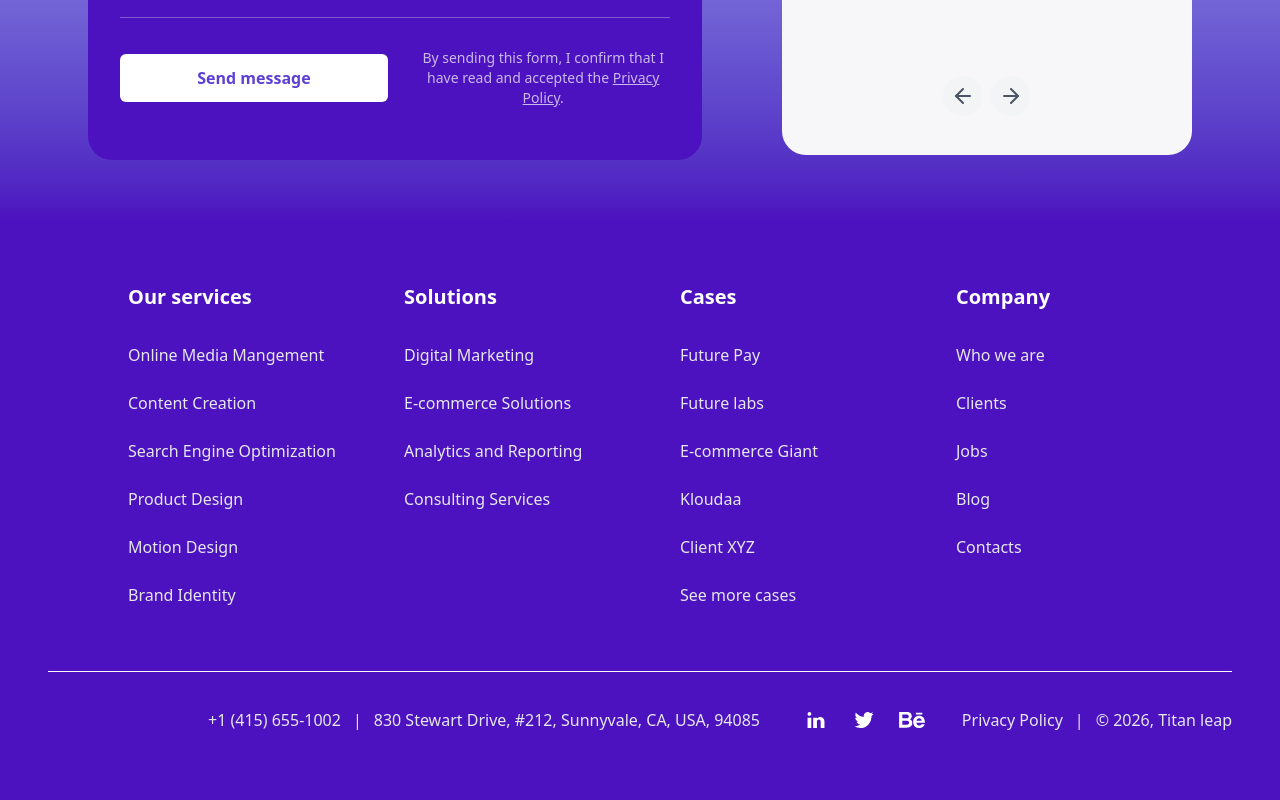
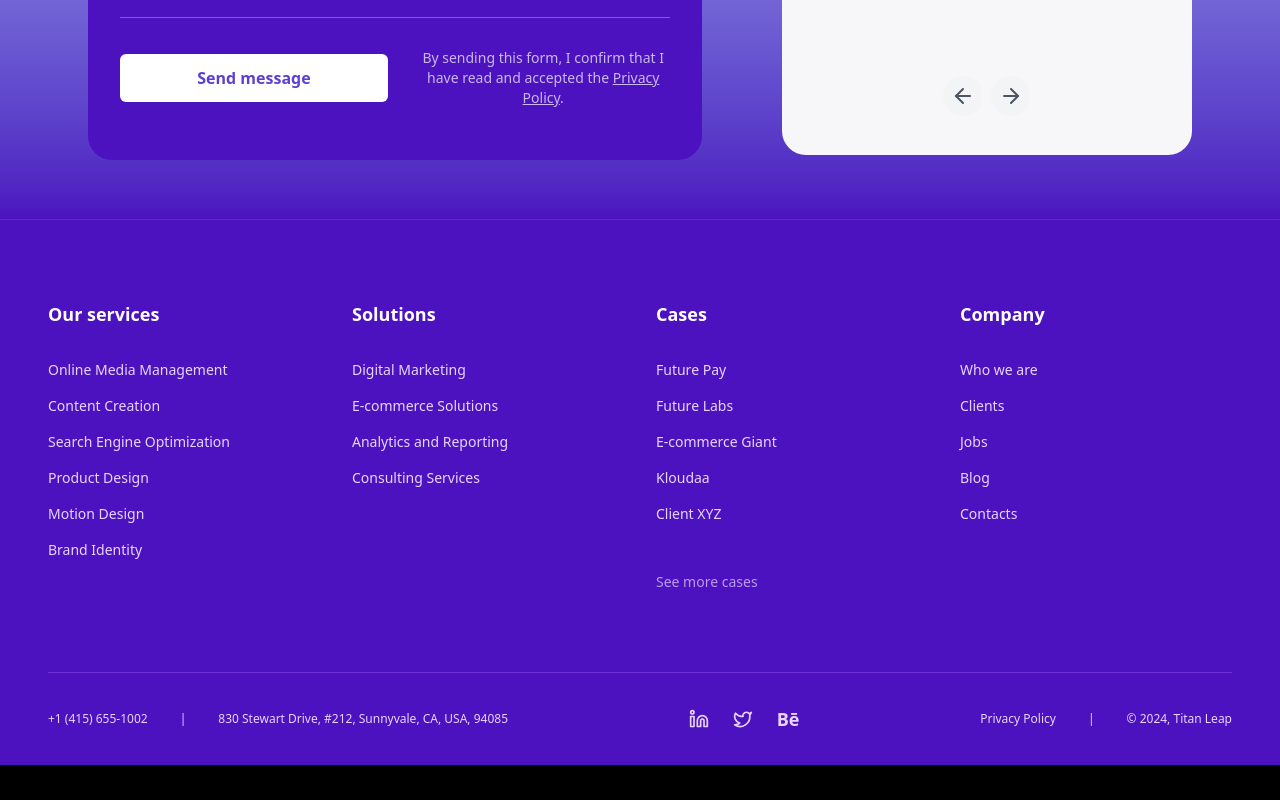
Before and after one commit to Femi-Benjamin/Titan-leap, a React (Vite) app: page / in a window 1280 px wide. Shown: the part 5525-6325 px from the top of the page. After the commit the page ends 6290 px from the top, so only its background shows below. Built offline with nearby package versions, Linux system fonts and the light colour scheme.

Commit message:
footer update

```diff
--- a/src/Layouts/Footer.tsx
+++ b/src/Layouts/Footer.tsx
@@ -1,62 +1,42 @@
-import Linkedin from "../assets/Linkedin.svg";
-import Behance from "../assets/Behance.svg";
-import Twitter from "../assets/Twitter.svg";
+import { Linkedin, Twitter } from "lucide-react"; // Dribbble as replacement for Behance if not available, or use generic
 
 const Footer = () => {
   return (
-    <footer className="bg-[#4C12BF] text-white px-12 py-16">
-      <div className="mx-auto">
-        {/* Main footer content */}
-        <div className="grid grid-cols-2 md:grid-cols-3 xl:grid-cols-4 mb-16 md:pl-20">
-          {/* Our services */}
+    <footer className="w-full bg-[#4C12BF] text-white pt-20 pb-8 px-6 md:px-12 border-t border-purple-500/30">
+      <div className="max-w-7xl mx-auto">
+        {/* Top Section - 4 Columns */}
+        <div className="grid grid-cols-2 md:grid-cols-4 gap-8 mb-20">
+          {/* Our Services */}
           <div>
-            <h3 className="text-xl font-semibold mb-8">Our services</h3>
-            <ul className="space-y-6">
+            <h3 className="font-bold text-lg mb-8">Our services</h3>
+            <ul className="space-y-4 text-purple-200 text-sm font-light">
               <li>
-                <a
-                  href="#"
-                  className="text-gray-200 hover:text-white transition-colors"
-                >
-                  Online Media Mangement
+                <a href="#" className="hover:text-white transition-colors">
+                  Online Media Management
                 </a>
               </li>
               <li>
-                <a
-                  href="#"
-                  className="text-gray-200 hover:text-white transition-colors"
-                >
+                <a href="#" className="hover:text-white transition-colors">
                   Content Creation
                 </a>
               </li>
               <li>
-                <a
-                  href="#"
-                  className="text-gray-200 hover:text-white transition-colors"
-                >
+                <a href="#" className="hover:text-white transition-colors">
                   Search Engine Optimization
                 </a>
               </li>
               <li>
-                <a
-                  href="#"
-                  className="text-gray-200 hover:text-white transition-colors"
-                >
+                <a href="#" className="hover:text-white transition-colors">
                   Product Design
                 </a>
               </li>
               <li>
-                <a
-                  href="#"
-                  className="text-gray-200 hover:text-white transition-colors"
-                >
+                <a href="#" className="hover:text-white transition-colors">
                   Motion Design
                 </a>
               </li>
               <li>
-                <a
-                  href="#"
-                  className="text-gray-200 hover:text-white transition-colors"
-                >
+                <a href="#" className="hover:text-white transition-colors">
                   Brand Identity
                 </a>
               </li>
@@ -65,39 +45,25 @@ const Footer = () => {
 
           {/* Solutions */}
           <div>
-            <h3 className="text-xl font-semibold mb-8 md:text-left text-right">
-              Solutions
-            </h3>
-            <ul className="space-y-6 md:text-left text-right">
+            <h3 className="font-bold text-lg mb-8">Solutions</h3>
+            <ul className="space-y-4 text-purple-200 text-sm font-light">
               <li>
-                <a
-                  href="#"
-                  className="text-gray-200 hover:text-white transition-colors"
-                >
+                <a href="#" className="hover:text-white transition-colors">
                   Digital Marketing
                 </a>
               </li>
               <li>
-                <a
-                  href="#"
-                  className="text-gray-200 hover:text-white transition-colors"
-                >
+                <a href="#" className="hover:text-white transition-colors">
                   E-commerce Solutions
                 </a>
               </li>
               <li>
-                <a
-                  href="#"
-                  className="text-gray-200 hover:text-white transition-colors"
-                >
+                <a href="#" className="hover:text-white transition-colors">
                   Analytics and Reporting
                 </a>
               </li>
               <li>
-                <a
-                  href="#"
-                  className="text-gray-200 hover:text-white transition-colors"
-                >
+                <a href="#" className="hover:text-white transition-colors">
                   Consulting Services
                 </a>
               </li>
@@ -106,54 +72,37 @@ const Footer = () => {
 
           {/* Cases */}
           <div>
-            <h3 className="text-xl font-semibold mb-8  xl:pt-0 md:pt-0 pt-6">
-              Cases
-            </h3>
-            <ul className="space-y-6">
+            <h3 className="font-bold text-lg mb-8">Cases</h3>
+            <ul className="space-y-4 text-purple-200 text-sm font-light">
               <li>
-                <a
-                  href="#"
-                  className="text-gray-200 hover:text-white transition-colors"
-                >
+                <a href="#" className="hover:text-white transition-colors">
                   Future Pay
                 </a>
               </li>
               <li>
-                <a
-                  href="#"
-                  className="text-gray-200 hover:text-white transition-colors"
-                >
-                  Future labs
+                <a href="#" className="hover:text-white transition-colors">
+                  Future Labs
                 </a>
               </li>
               <li>
-                <a
-                  href="#"
-                  className="text-gray-200 hover:text-white transition-colors"
-                >
+                <a href="#" className="hover:text-white transition-colors">
                   E-commerce Giant
                 </a>
               </li>
               <li>
-                <a
-                  href="#"
-                  className="text-gray-200 hover:text-white transition-colors"
-                >
+                <a href="#" className="hover:text-white transition-colors">
                   Kloudaa
                 </a>
               </li>
               <li>
-                <a
-                  href="#"
-                  className="text-gray-200 hover:text-white transition-colors"
-                >
+                <a href="#" className="hover:text-white transition-colors">
                   Client XYZ
                 </a>
               </li>
               <li>
                 <a
                   href="#"
-                  className="text-gray-200 hover:text-white transition-colors"
+                  className="hover:text-white transition-colors mt-8 inline-block opacity-70"
                 >
                   See more cases
                 </a>
@@ -163,47 +112,30 @@ const Footer = () => {
 
           {/* Company */}
           <div>
-            <h3 className="text-xl font-semibold mb-8 xl:pt-0 md:pt-6 pt-6 md:text-left text-right">
-              Company
-            </h3>
-            <ul className="space-y-6 md:text-left text-right">
+            <h3 className="font-bold text-lg mb-8">Company</h3>
+            <ul className="space-y-4 text-purple-200 text-sm font-light">
               <li>
-                <a
-                  href="#"
-                  className="text-gray-200 hover:text-white transition-colors"
-                >
+                <a href="#" className="hover:text-white transition-colors">
                   Who we are
                 </a>
               </li>
               <li>
-                <a
-                  href="#"
-                  className="text-gray-200 hover:text-white transition-colors"
-                >
+                <a href="#" className="hover:text-white transition-colors">
                   Clients
                 </a>
               </li>
               <li>
-                <a
-                  href="#"
-                  className="text-gray-200 hover:text-white transition-colors"
-                >
+                <a href="#" className="hover:text-white transition-colors">
                   Jobs
                 </a>
               </li>
               <li>
-                <a
-                  href="#"
-                  className="text-gray-200 hover:text-white transition-colors"
-                >
+                <a href="#" className="hover:text-white transition-colors">
                   Blog
                 </a>
               </li>
               <li>
-                <a
-                  href="#"
-                  className="text-gray-200 hover:text-white transition-colors"
-                >
+                <a href="#" className="hover:text-white transition-colors">
                   Contacts
                 </a>
               </li>
@@ -211,53 +143,42 @@ const Footer = () => {
           </div>
         </div>
 
-        {/* Divider line */}
-        <div className="border-t border-[#F7F7F9] mb-8"></div>
+        {/* Separator Line */}
+        <div className="w-full h-px bg-purple-400/30 mb-8"></div>
 
-        {/* Bottom section */}
-        <div className="flex justify-between items-center">
-          {/* Contact info */}
-          <div className="text-gray-200 flex md:pl-40 items-center">
+        {/* Bottom Section */}
+        <div className="flex flex-col md:flex-row items-center justify-between text-xs text-purple-200 gap-6 md:gap-0">
+          {/* Contact Info (Left) */}
+          <div className="flex flex-col md:flex-row items-center gap-2 md:gap-8">
             <span>+1 (415) 655-1002</span>
-            <span className="mx-3">|</span>
+            <span className="hidden md:inline">|</span>
             <span>830 Stewart Drive, #212, Sunnyvale, CA, USA, 94085</span>
-
-            {/* Social icons and copyright */}
-            <div className="flex justify-center items-center space-x-6 pl-10">
-              {/* Social icons */}
-              <div className="flex space-x-4">
-                {/* LinkedIn */}
-                <a
-                  href="#"
-                  className="text-gray-200 hover:text-white transition-colors"
-                >
-                  <img src={Linkedin} alt={Linkedin} />
-                </a>
-                {/* Twitter */}
-                <a
-                  href="#"
-                  className="text-gray-200 hover:text-white transition-colors"
-                >
-                  <img src={Twitter} alt={Twitter} />
-                </a>
-                {/* Behance */}
-                <a
-                  href="#"
-                  className="text-gray-200 hover:text-white transition-colors"
-                >
-                  <img src={Behance} alt={Behance} />
-                </a>
-              </div>
-            </div>
           </div>
 
-          {/* Copyright */}
-          <div className="text-gray-200 flex">
+          {/* Social Icons (Center) */}
+          <div className="flex items-center gap-6">
+            <a href="#" className="hover:text-white transition-colors">
+              <Linkedin size={20} />
+            </a>
+            <a href="#" className="hover:text-white transition-colors">
+              <Twitter size={20} />
+            </a>
+            <a
+              href="#"
+              className="hover:text-white transition-colors font-bold text-lg"
+            >
+              Bē
+            </a>{" "}
+            {/* Behance text fallack/icon */}
+          </div>
+
+          {/* Legal (Right) */}
+          <div className="flex flex-col md:flex-row items-center gap-2 md:gap-8">
             <a href="#" className="hover:text-white transition-colors">
               Privacy Policy
             </a>
-            <span className="mx-3">|</span>
-            <span>© {new Date().getFullYear()}, Titan leap</span>
+            <span className="hidden md:inline">|</span>
+            <span>© 2024, Titan Leap</span>
           </div>
         </div>
       </div>
```
